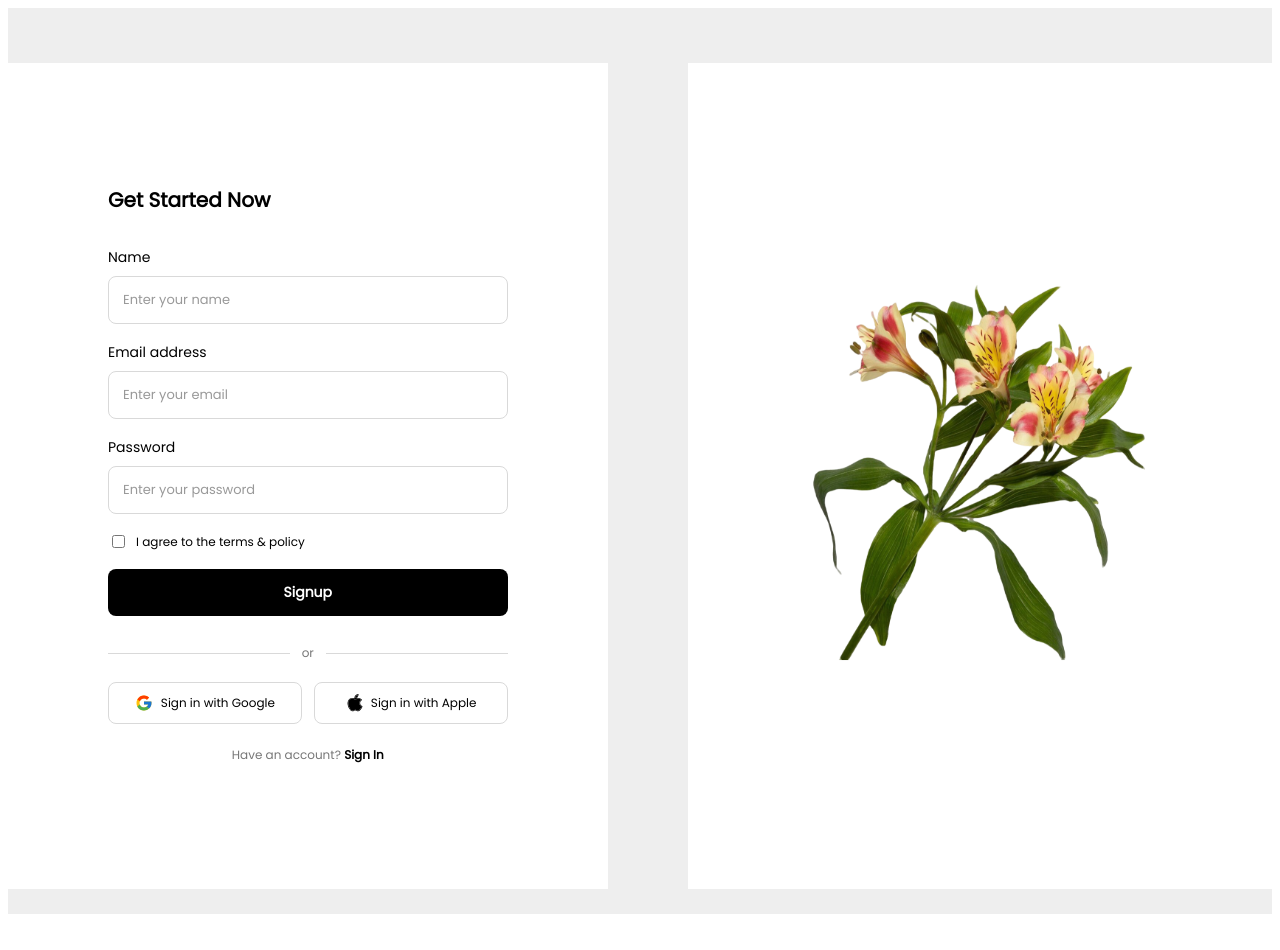
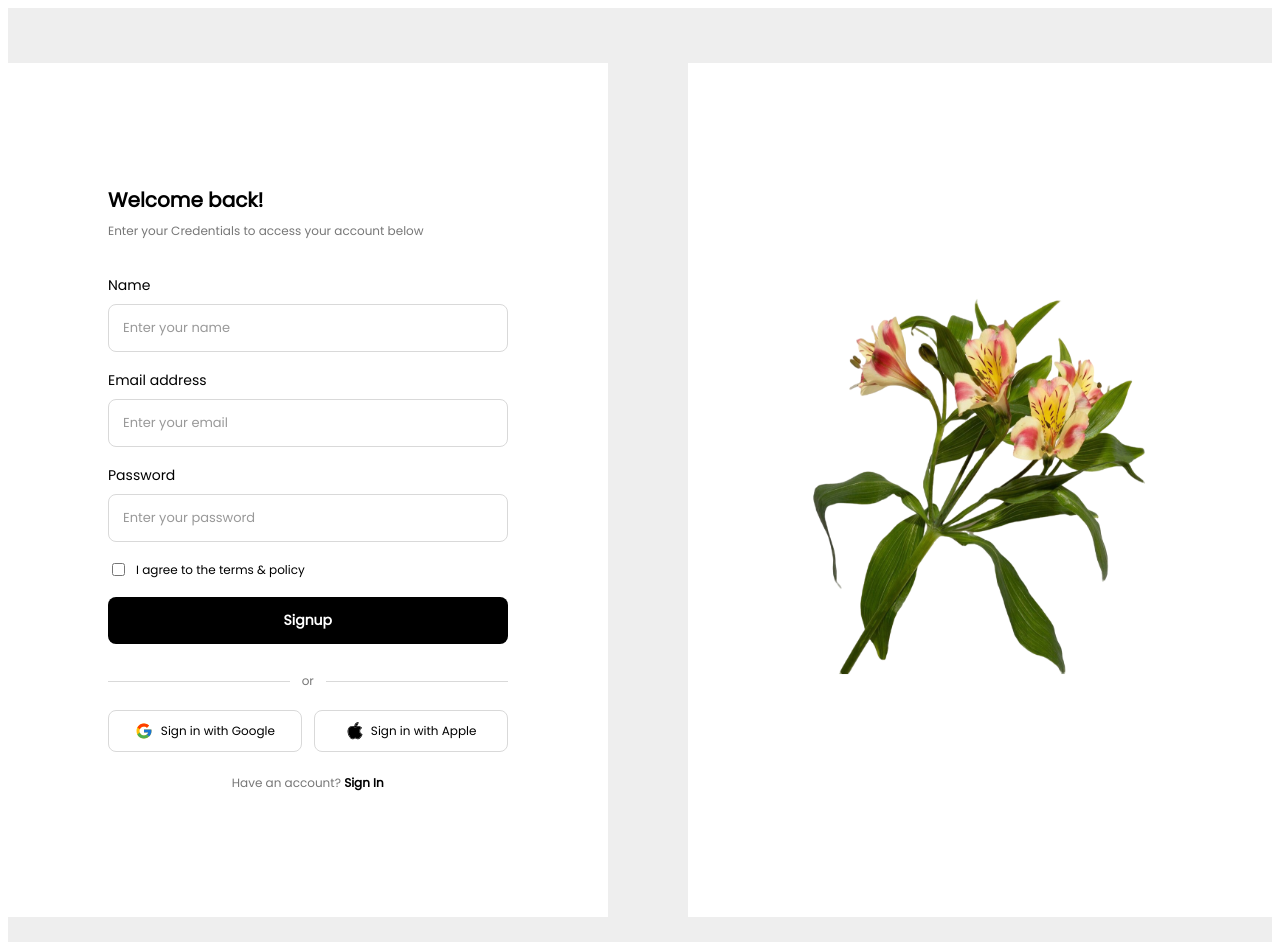
Before and after one commit to lvyza/appdev1-final-practical-exam, a React (Vite) app: page / in a window 1280 px wide. Before the commit the page ends 922 px from the top, so only its background shows below. Built offline with nearby package versions, Linux system fonts and the light colour scheme.

Commit message:
Update Login page title.

```diff
--- a/src/components/Login.jsx
+++ b/src/components/Login.jsx
@@ -7,7 +7,11 @@
   return (
     <div className={styles.signup}>
       <section className={styles.leftSection}>
-        <h1 className={styles.title}>Get Started Now</h1>
+        <h1 className={styles.title}>Welcome back!</h1>
+
+        <p className={styles.subtitle}>
+          Enter your Credentials to access your account below
+        </p>
 
         <form className={styles.form}>
           <div className={styles.field}>
--- a/src/components/Login.module.css
+++ b/src/components/Login.module.css
@@ -38,6 +38,15 @@
   font-size: 20px;
   font-weight: 600;
   line-height: 1.2;
+}
+
+.subtitle {
+  margin: 10px 0 0;
+  font-family: 'Poppins', sans-serif;
+  font-size: 12px;
+  font-weight: 400;
+  line-height: 1.5;
+  color: #777777;
 }
 
 .form {
```
Also changed, not shown: padillon-login-title.png (added).
